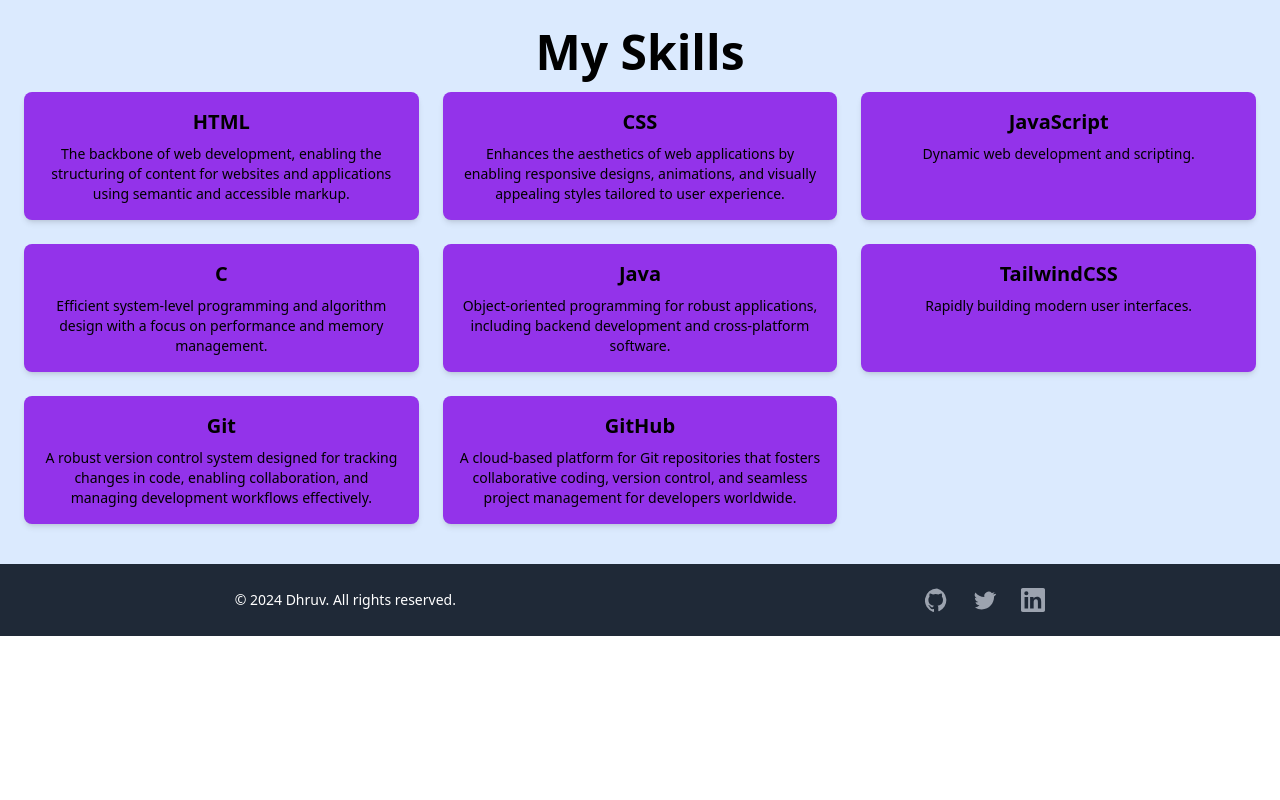
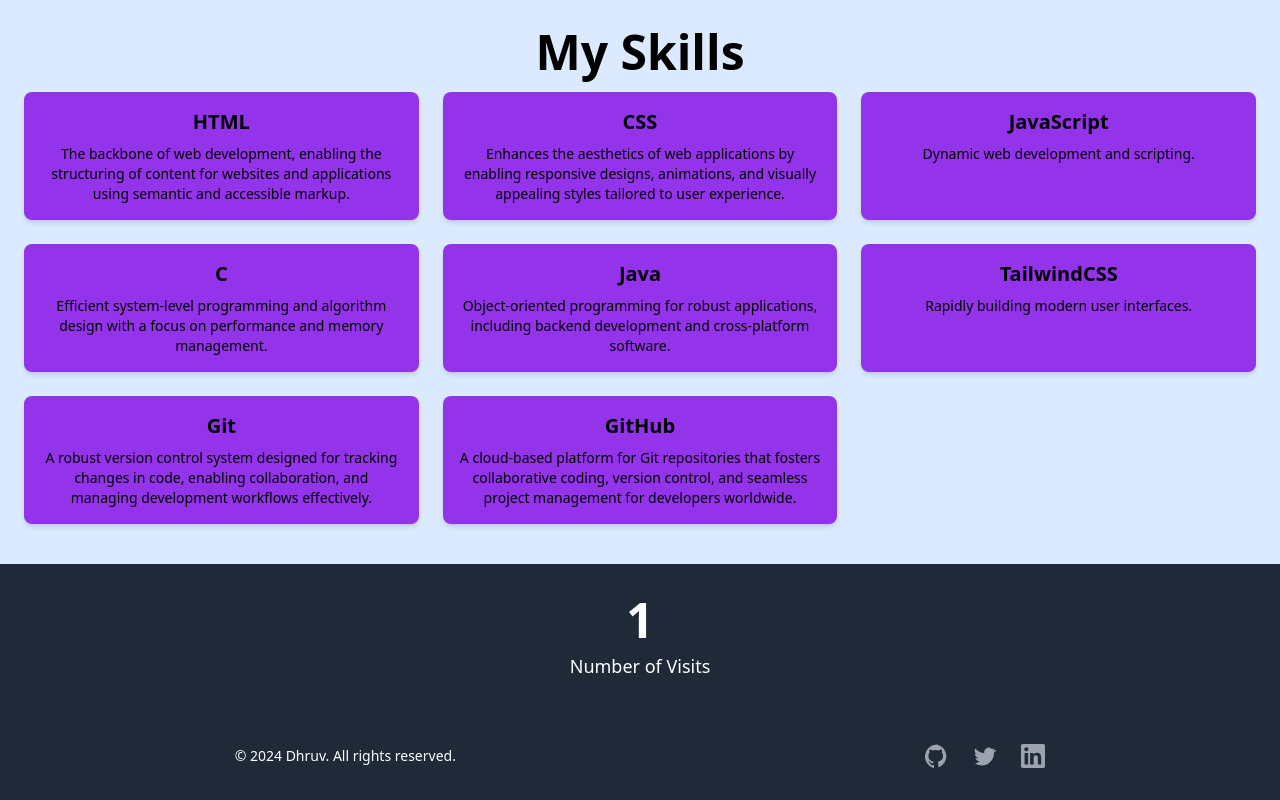
Before and after one commit to voradhruv27/Portfolio, a website: page index.html in a window 1280 px wide. Shown: the part 3308-4108 px from the top of the page. Before the commit the page ends 3944 px from the top, so only its background shows below. Drawn offline with Linux system fonts and the light colour scheme.

Commit message:
update counter in code

```diff
--- a/index.html
+++ b/index.html
@@ -334,9 +334,21 @@
 
     <!-- <div class="nav-line"></div>  -->
 
-    <!-- Footer -->
 
-    <footer class="bg-gray-800 text-white py-6">
+
+    <!-- COunter -->
+
+    <section class="footerBK">
+      <div class="container mx-auto text-center">
+        <h2 class="text-5xl font-bold" id="visitCounter">0</h2>
+        <p class="mt-2 text-lg">Number of Visits</p>
+      </div>
+    </section>
+
+
+     <!-- Footer -->
+
+    <footer class="footerBK">
       <div class="footer">
         <!-- Left: Footer Text -->
         <p class="text-sm">&copy; 2024 Dhruv. All rights reserved.</p>
--- a/script.js
+++ b/script.js
@@ -69,6 +69,33 @@
   skillsGrid.appendChild(skillCard);
 });
 
+// Counter
+
+document.addEventListener("DOMContentLoaded", () => {
+  // Key for the counter in local storage
+  const counterKey = "pageVisitCount";
+
+  // Retrieve the current count from local storage
+  let visitCount = localStorage.getItem(counterKey);
+
+  // If no count exists, initialize it
+  if (!visitCount) {
+    visitCount = 0;
+  } else {
+    visitCount = parseInt(visitCount);
+  }
+
+  // Increment the count
+  visitCount += 1;
+
+  // Update local storage with the new count
+  localStorage.setItem(counterKey, visitCount);
+
+  // Display the updated count on the page
+  document.getElementById("visitCounter").innerText = visitCount;
+});
+
+
 // Database
 
 document.getElementById("dataForm").addEventListener("submit", (event) => {
--- a/style.css
+++ b/style.css
@@ -121,6 +121,10 @@
 
   /* Footer */
 
+  .footerBK{
+    @apply bg-gray-800 text-white py-8;
+  }
+
   .footer{
     @apply container mx-auto flex flex-col items-center space-y-4 sm:space-y-0 sm:flex-row sm:justify-around;
   }
```
Also changed, not shown: output.css.
